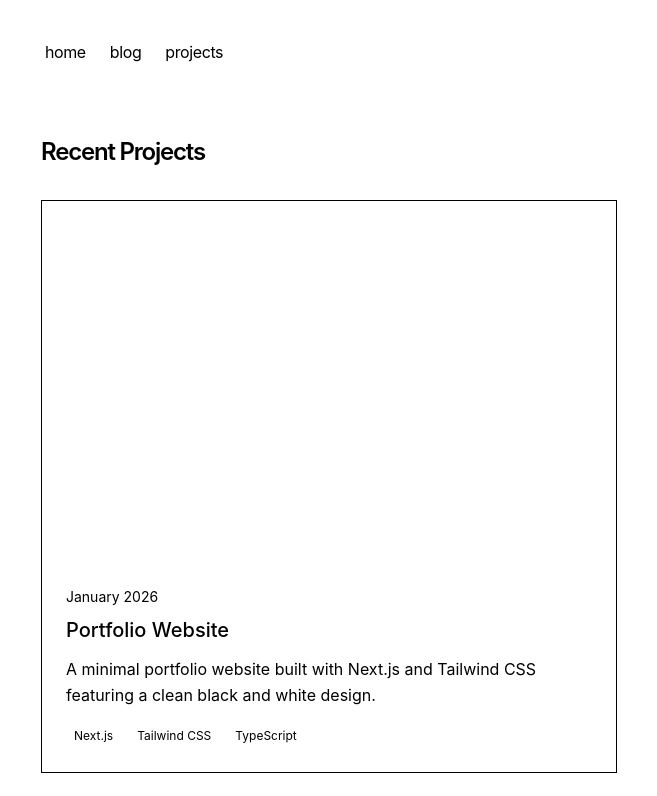
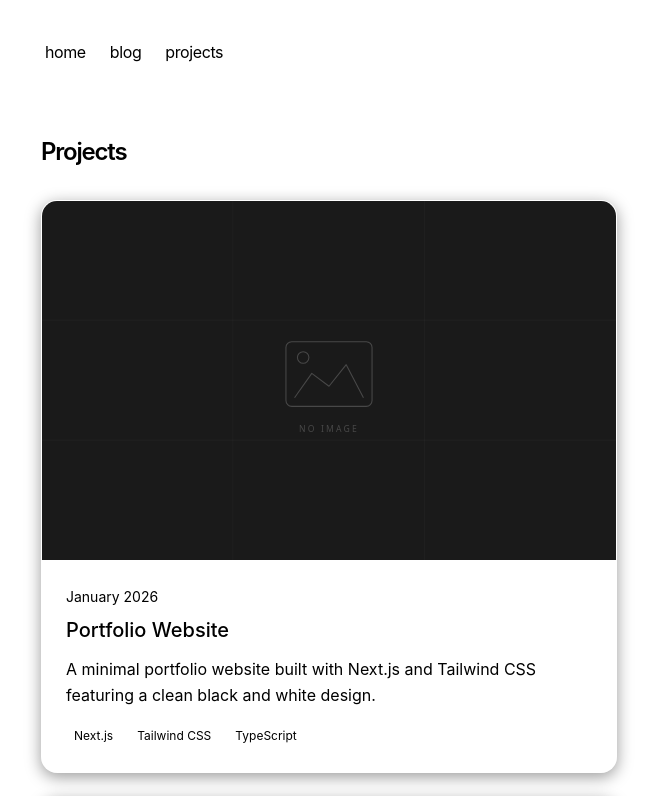
Before and after one commit to danimkim/tinakim.me, a Next.js app: page /projects in a window 1280 px wide. Shown: the top 796 px of the page, without its empty margins (311-968 px from the left). Built offline with nearby package versions, Linux system fonts and the light colour scheme.

Commit message:
refactor: modify UI in project page

```diff
--- a/app/projects/[slug]/page.tsx
+++ b/app/projects/[slug]/page.tsx
@@ -2,6 +2,7 @@ import { notFound } from "next/navigation"
 import Link from "next/link"
 import { getProjectBySlug, getAllProjects } from "@/app/projects/utils"
 import { ImageCarousel } from "@/app/projects/_components/image-carousel"
+import { ScrollToTopButton } from "@/app/projects/_components/scroll-to-top-button"
 
 interface ProjectPageProps {
     params: Promise<{ slug: string }>
@@ -94,12 +95,7 @@ export default async function ProjectPage({ params }: ProjectPageProps) {
                 </div>
 
                 <footer className="mt-16 pt-8 border-t border-border">
-                    <Link
-                        href="/projects"
-                        className="text-sm text-muted-foreground hover:text-foreground transition-colors"
-                    >
-                        ← View all projects
-                    </Link>
+                    <ScrollToTopButton />
                 </footer>
             </article>
         </main>
--- a/app/projects/_components/project-card.tsx
+++ b/app/projects/_components/project-card.tsx
@@ -10,14 +10,14 @@ interface ProjectCardProps {
 export function ProjectCard({ project }: ProjectCardProps) {
   return (
     <Link href={`/projects/${project.slug}`} className="group block">
-            <article className="h-full border border-border overflow-hidden transition-colors hover:bg-muted">
-                <div className={`relative aspect-[16/10] overflow-hidden bg-muted ${project.images[0] ? '' : 'flex items-center justify-center'}`}>
-                    {project.images[0] ? <Image
-                        src={project.images[0]}
+      <article className="h-full border-1 border-white/20 rounded-2xl overflow-hidden transition-all duration-300 shadow-[0_4px_16px_rgba(0,0,0,0.4)] hover:bg-muted hover:scale-[1.03] hover:border-white/40 hover:shadow-[0_8px_32px_rgba(0,0,0,0.6)]">
+        <div className="relative aspect-[16/10] overflow-hidden bg-muted">
+          <Image
+            src={project.images[0] || "/images/placeholder.svg"}
             alt={project.title}
             fill
             className="object-cover transition-transform duration-300 group-hover:scale-105"
-                    /> : <Image width={150} height={70} src={"/images/placeholder.svg"} alt={`Placeholder`} className="w-1/2 h-auto" />}
+          />
         </div>
         <div className="p-6">
           <time className="text-sm text-muted-foreground">{project.date}</time>
--- /dev/null
+++ b/app/projects/_components/scroll-to-top-button.tsx
@@ -0,0 +1,12 @@
+"use client"
+
+export function ScrollToTopButton() {
+    return (
+        <button
+            onClick={() => window.scrollTo({ top: 0, behavior: "smooth" })}
+            className="text-sm text-muted-foreground hover:text-foreground transition-colors"
+        >
+            ↑ Scroll to top
+        </button>
+    )
+}
--- a/app/projects/page.tsx
+++ b/app/projects/page.tsx
@@ -12,7 +12,7 @@ export default function ProjectsPage() {
   return (
     <section>
       <h1 className="font-semibold text-2xl mb-8 tracking-tighter">
-                Recent Projects
+        Projects
       </h1>
       <div className="grid gap-6">
         {projects.map((project) => (
```
Also changed, not shown: public/images/placeholder.svg. Lines whose indentation alone changed are shown as unchanged.
